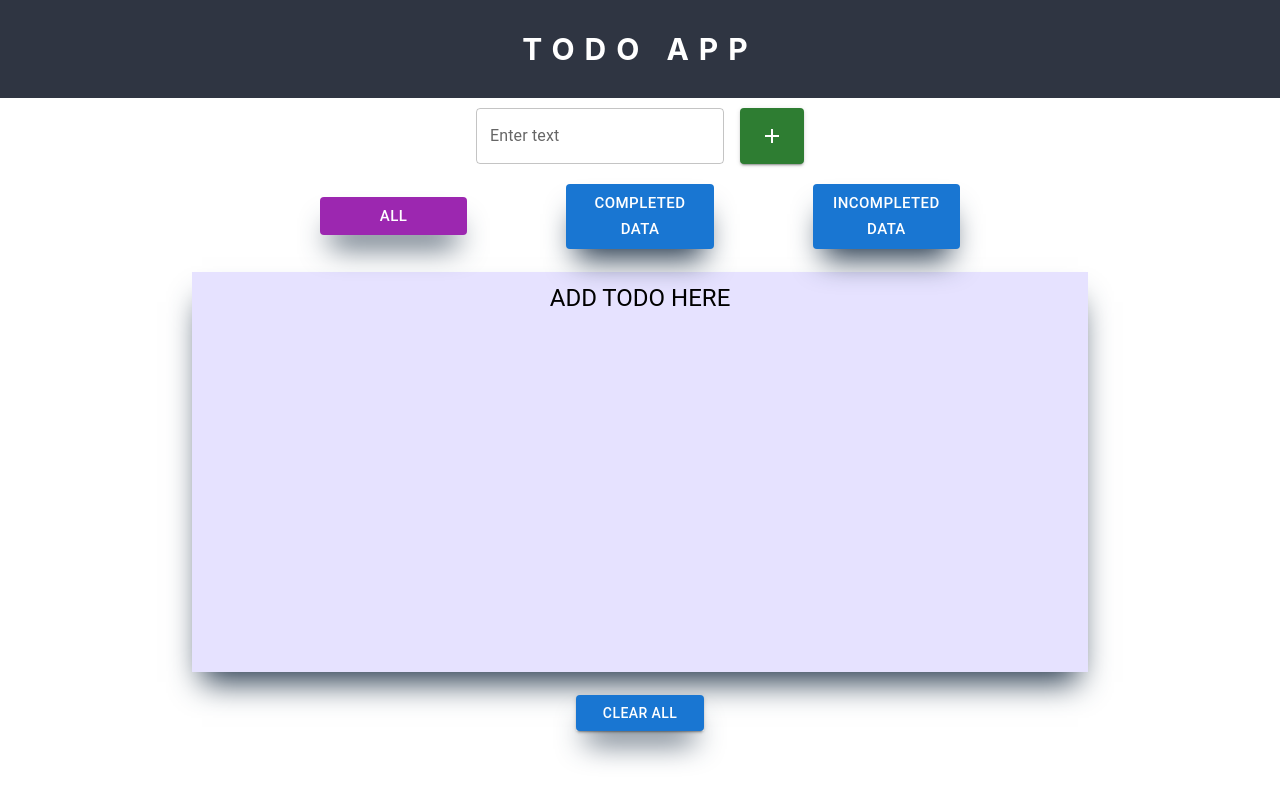
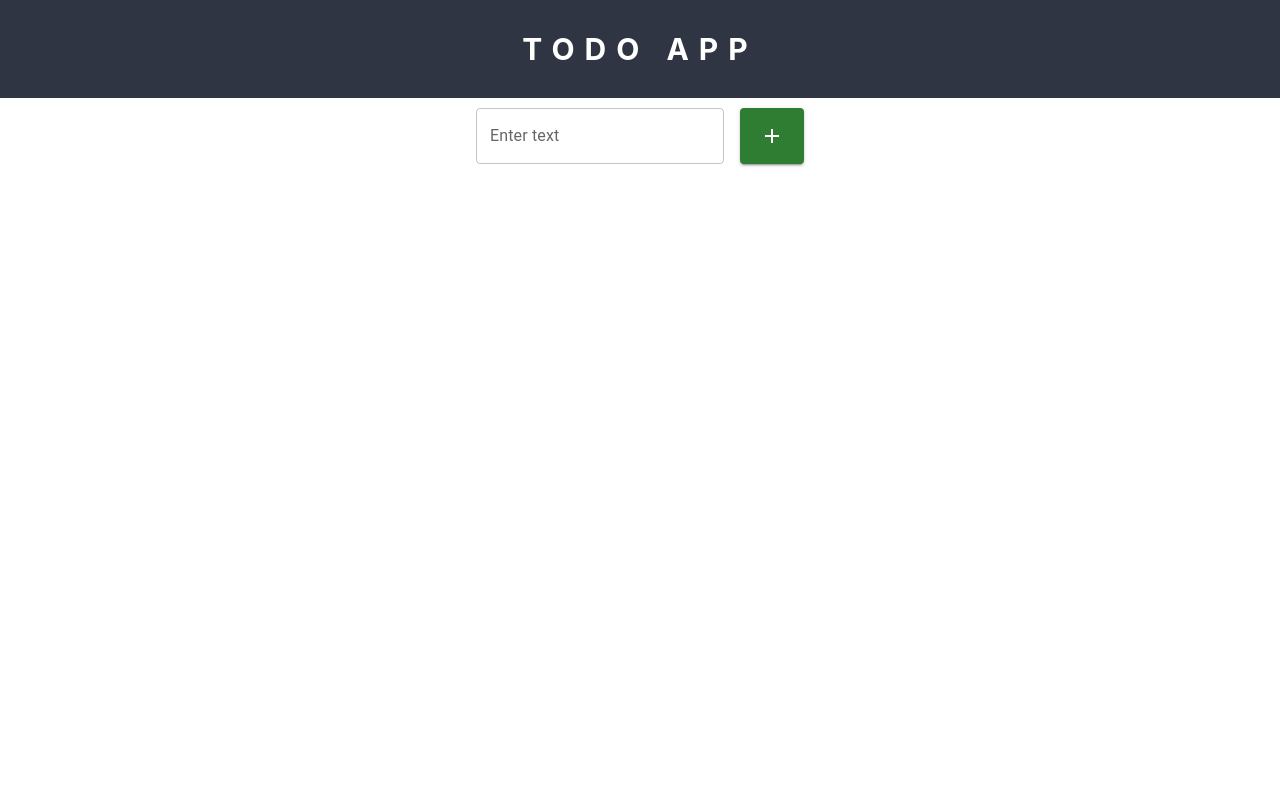
Before and after one commit to HarshRa3/myFirstReactAssignment, a React (Create React App) app: page / in a window 1280 px wide. Built offline with nearby package versions, Linux system fonts and the light colour scheme.

Commit message:
testing has been completed

```diff
--- a/src/components/DisplayedData.js
+++ b/src/components/DisplayedData.js
@@ -37,9 +37,9 @@ const DisplayedData = (props) => {
         direction={{ xs: "column", sm: "column", md: "column", lg: "row" }}
         sx={{
           justifyContent: "space-between",
-          width: "96.5%",
+          width: "100%",
           margin: "10px 0",
-          padding: "0 20px",
+          padding: "",
           background: "white",
           minHeight: "19%",
           boxShadow:
@@ -61,7 +61,7 @@ const DisplayedData = (props) => {
           <Box>
             <Checkbox onClick={props.handleCheck} checked={props.checkData}  />
           </Box>
-          <Box sx={{ wordBreak: "break-word" }}>
+          <Box sx={{ wordBreak: "break-word", textAlign:{xs:'right',sm:'right',md:'right',lg:'left'}, maxWidth:'500px' }}>
             {!edit ? (
               <Typography variant="h5">{props.text}</Typography>
             ) : (
@@ -129,7 +129,7 @@ const DisplayedData = (props) => {
             {props.editIcon}
           </Button> */}
 
-          <Button variant="contained" color="error" onClick={props.deleteData}>
+          <Button variant="contained" color="error" sx={{mr:{lg:'20px'}}} onClick={props.deleteData}>
             <DeleteIcon />
           </Button>
         </Stack>
--- a/src/components/Filter.js
+++ b/src/components/Filter.js
@@ -1,8 +1,10 @@
 import React, { useContext, useState } from "react";
-import { Button, Stack } from "@mui/material";
+import { Box, Button, Stack } from "@mui/material";
 import { store } from "./TextArea";
 
 const Filter = () => {
+
+  const allData = useContext(store);
   const { setTodotype } = useContext(store);
   const [selectedFilter, setSelectedFilter] = useState("all");
 
@@ -10,8 +12,10 @@ const Filter = () => {
     setTodotype(selectedType);
     setSelectedFilter(selectedType);
   };
-
+// console.log(allData.data.length)
   return (
+    <Box>
+      {allData.data.length>0 &&
     <Stack
       direction={{ sm: "column", xs: "column", md: "column", lg: "row" }}
       spacing={2}
@@ -26,7 +30,7 @@ const Filter = () => {
         variant="contained"
         color={selectedFilter === "all" ? "secondary" : "primary"}
         onClick={() => todoFilterPage("all")}
-        sx={{ width: "23%", height: "10%", fontSize: "15px",  boxShadow: "rgb(38, 57, 77) 0px 20px 30px -10px" }}
+        sx={{ width: {sm:'60%',xs:'80%',md:'40%',lg:'23%'}, height: "10%", fontSize: "15px",  boxShadow: "rgb(38, 57, 77) 0px 20px 30px -10px" }}
       >
         All
       </Button>
@@ -34,19 +38,21 @@ const Filter = () => {
         variant="contained"
         color={selectedFilter === "completed" ? "secondary" : "primary"}
         onClick={() => todoFilterPage("completed")}
-        sx={{ width: "23%", height: "10%", fontSize: "15px",  boxShadow: "rgb(38, 57, 77) 0px 20px 30px -10px" }}
+        sx={{ width: {sm:'60%',xs:'80%',md:'40%',lg:'23%'}, height: "10%", fontSize: "15px",  boxShadow: "rgb(38, 57, 77) 0px 20px 30px -10px" }}
       >
-        Completed Data
+        Completed
       </Button>
       <Button
         variant="contained"
         color={selectedFilter === "incompleted" ? "secondary" : "primary"}
         onClick={() => todoFilterPage("incompleted")}
-        sx={{ width: "23%", height: "10%", fontSize: "15px",  boxShadow: "rgb(38, 57, 77) 0px 20px 30px -10px" }}
+        sx={{ width: {sm:'60%',xs:'80%',md:'40%',lg:'23%'}, height: "10%", fontSize: "15px",  boxShadow: "rgb(38, 57, 77) 0px 20px 30px -10px" }}
       >
-        Incompleted Data
+        Incompleted
       </Button>
-    </Stack>
+    </Stack>}
+
+    </Box>
   );
 };
 
--- a/src/components/TextArea.js
+++ b/src/components/TextArea.js
@@ -5,13 +5,14 @@ import AddIcon from "@mui/icons-material/Add";
 import DisplayedData from "./DisplayedData";
 import { v4 as uuidv4 } from "uuid";
 import Filter from "./Filter";
-
+import '../components/Textarea.css'
 import { ToastContainer, toast } from 'react-toastify';
   import 'react-toastify/dist/ReactToastify.css';
 
 const store = createContext();
 
 const TextArea = () => {
+  // console.log(data);
   const [input, setInput] = useState("");
   const [data, setData] = useState([]);
   const [todoType, setTodotype] = useState("all");
@@ -48,12 +49,33 @@ const TextArea = () => {
     if (input.trim() !== "") {
       setData([...data, { id: uuidv4(), text: input, check: false }]);
       setInput("");
+      toast.success('Your Todo Has been Added Successfully', {
+        position: "top-center",
+        autoClose: 2000,
+        hideProgressBar: false,
+        closeOnClick: true,
+        pauseOnHover: true,
+        draggable: true,
+        progress: undefined,
+        theme: "colored",
+        });
     }
   };
+  const handleKeyPress=(e)=>{
+    if(e.key==='Enter'){
+      addData();
+    }
+  }
 
   const deleteData = (index) => {
-    const updatedList = data.filter((e) => e.id !== index);
-    setData(updatedList);
+    if(data.length>0){
+      localStorage.clear();
+      setData(data.filter((e) => e.id !== index))
+    }else{
+
+      setData(data.filter((e) => e.id !== index));}
+
+
     toast.success('Your Todo Has been Deleted', {
       position: "top-center",
       autoClose: 2000,
@@ -113,27 +135,23 @@ const TextArea = () => {
   return (
     <store.Provider value={{ data, input, setInput, saveEdit, setTodotype }}>
       <Stack direction={"row"} spacing={2} sx={{ justifyContent: "center", mt: "10px" }}>
-        <TextField label="Enter text" value={input} onChange={(e) => setInput(e.target.value)} />
+        <TextField label="Enter text" value={input} onChange={(e) => setInput(e.target.value)} onKeyPress={(e)=>handleKeyPress(e)} />
         <Button variant="contained" color="success" onClick={addData}>
           <AddIcon />
         </Button>
       </Stack>
       <Filter />
-      <div
-        style={{
-          height: "400px",
-          backgroundColor: "rgba(130, 112, 255, 0.2)",
-          width: "70%",
+      {data.length>0 &&       <Box sx={{ height: "400px",
+          backgroundColor: "rgba(130, 112, 255, 0.08)",
+          width: {lg:"70%",md:'70%',sm:'90%',xs:'90%'},
           margin: "23px auto",
           overflowX: "hidden",
           overflowY: "scroll",
           boxShadow: "rgb(38, 57, 77) 0px 20px 30px -10px",
           textAlign: "center",
-        }}
-      >
-        <Typography variant="h5" sx={{ mt: "10px" }}>
-          ADD TODO HERE
-        </Typography>
+          msOverflowStyle:'none',
+          scrollbarWidth:'none'}}>
+
         {data
           .filter((item) => {
             if (todoType === "completed") {
@@ -154,12 +172,13 @@ const TextArea = () => {
               checkData={e.check}
             />
           ))}
-      </div>
-      <Box sx={{ width: "10%", margin: "10px auto", boxShadow: "rgb(38, 57, 77) 0px 20px 30px -10px" }}>
-        <Button variant="contained" onClick={clearAllText} sx={{ width: "100%" }}>
+      </Box>}
+      {data.length>0 &&      <Box sx={{ width: {xs:'30%',sm:'20%',md:'13%',lg:'10%'}, margin: "10px auto", boxShadow: "rgb(38, 57, 77) 0px 20px 30px -10px" }}>
+        <Button variant="contained" onClick={clearAllText} sx={{ width: "100%",}}>
           Clear All
         </Button>
-      </Box>
+      </Box>}
+
       <ToastContainer
 position="top-center"
 autoClose={2000}
--- /dev/null
+++ b/src/components/Textarea.css
@@ -0,0 +1,3 @@
+::-webkit-scrollbar {
+    display: none;
+}
```
